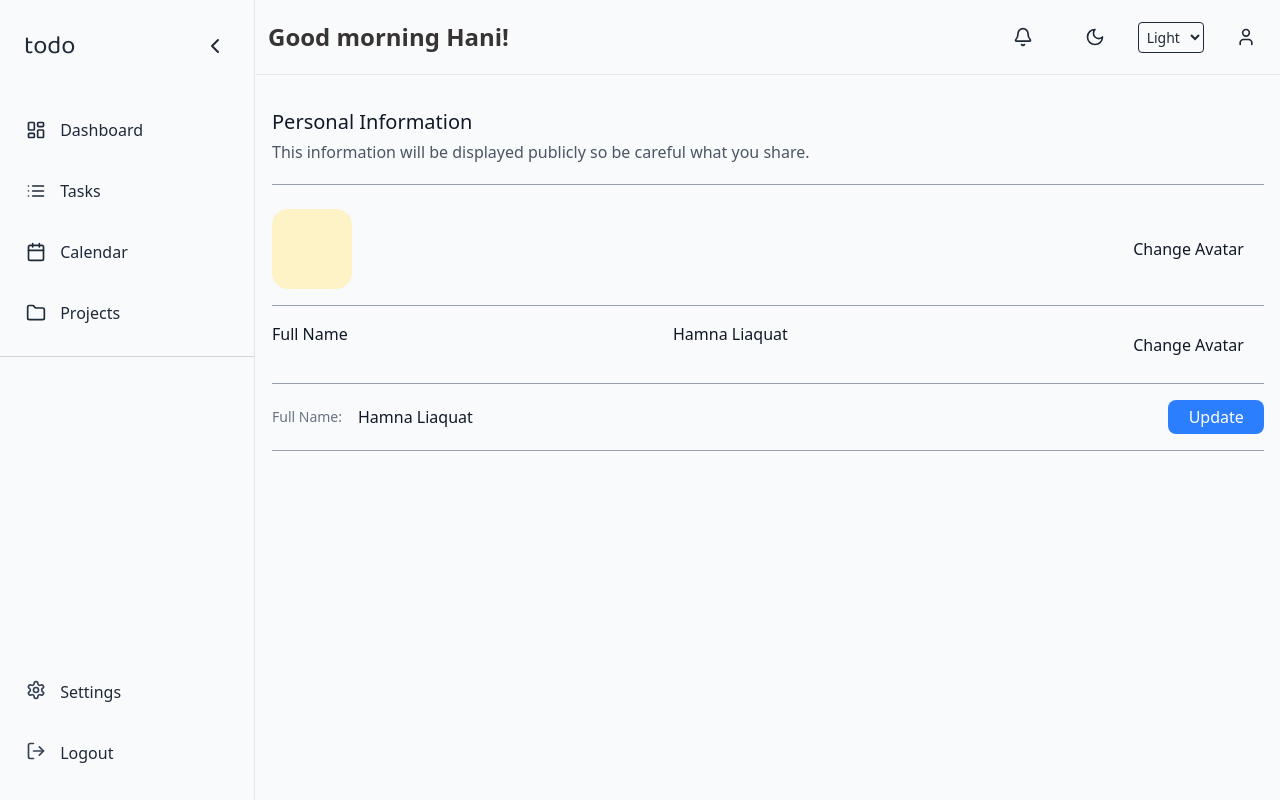
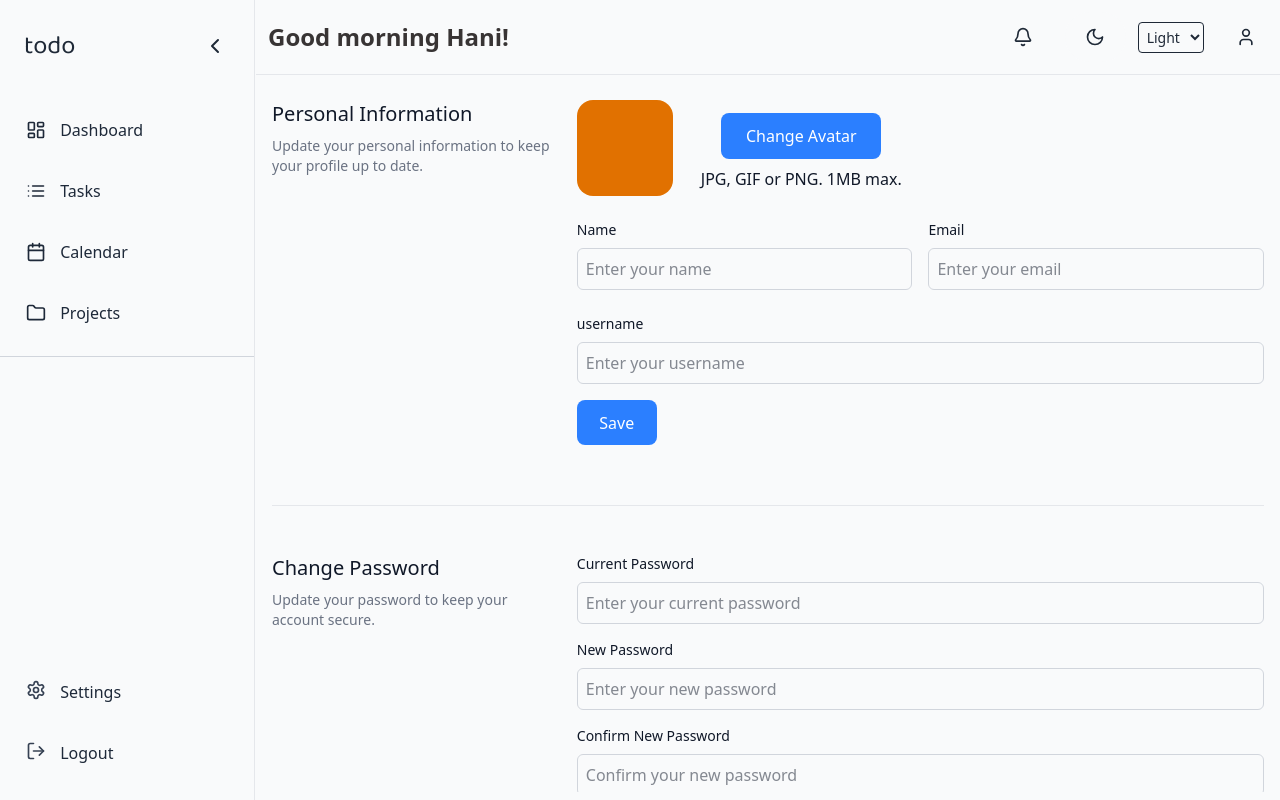
Before and after one commit to humnaliaquat/task-management-app, a React (Vite) app in the folder to-do-app/: page /settings in a window 1280 px wide. Built offline with nearby package versions, Linux system fonts and the light colour scheme.

Commit message:
made few changes in ui

```diff
--- a/to-do-app/src/pages/Settings.jsx
+++ b/to-do-app/src/pages/Settings.jsx
@@ -1,44 +1,149 @@
 import React from "react";
+import { useOutletContext } from "react-router-dom";
 
-export default function Settings({ collapsed }) {
+export default function Settings() {
+  const { collapsed } = useOutletContext();
   return (
     <div
-      className={`absolute top-20 right-0 px-2 py-5 text-gray-900
+      className={`absolute top-18 right-0 px-2 h-[calc(100vh-80px)] overflow-y-auto scroll-smooth py-5    text-gray-900
       ${collapsed ? "w-[calc(100%-72px)]" : "w-[calc(100%-256px)]"}
        overflow-y-auto`}
     >
-      <div className="personal-info flex flex-col m-2">
-        <div className="border-b border-gray-400 mb-2 pb-5">
-          <h1 className="text-left mb-1 font-medium text-xl">
-            Personal Information
-          </h1>
-          <p className="text-left text-gray-600">
-            This information will be displayed publicly so be careful what you
-            share.
+      <div className="grid grid-cols-1 md:grid-cols-10 gap-6 m-2 items-start border-b border-gray-200 pb-15">
+        {/* Header Section */}
+        <div className="md:col-span-3 space-y-2 text-left">
+          <h2 className="text-xl font-medium">Personal Information</h2>
+          <p className="text-sm text-gray-500">
+            Update your personal information to keep your profile up to date.
+          </p>
+        </div>
+        {/* Profile Information Form */}
+        <div className="flex flex-col gap-6 md:col-span-7">
+          <div className="flex items-center gap-7">
+            <div className="bg-amber-600 w-24 h-24 rounded-2xl"></div>
+            <div className="flex flex-col gap-2 items-center">
+              <button className="w-40 bg-blue-500 mt-2 text-white py-2 px-4 rounded hover:bg-blue-600">
+                Change Avatar
+              </button>
+              <p>JPG, GIF or PNG. 1MB max.</p>
+            </div>
+          </div>
+          {/* Name and Email Section */}
+          <div className="grid grid-cols-1 md:grid-cols-2 gap-4">
+            <div className="flex flex-col gap-2">
+              <label htmlFor="name" className="text-sm font-medium text-left">
+                Name
+              </label>
+              <input
+                type="text"
+                id="name"
+                className="border border-gray-300 rounded-md p-2 focus:outline-none focus:ring-2 focus:ring-blue-500"
+                placeholder="Enter your name"
+              />
+            </div>
+            {/* Email Section */}
+            <div className="flex flex-col gap-2">
+              <label htmlFor="email" className="text-sm font-medium text-left">
+                Email
+              </label>
+              <input
+                type="email"
+                id="email"
+                className="border border-gray-300 rounded-md p-2 focus:outline-none focus:ring-2 focus:ring-blue-500"
+                placeholder="Enter your email"
+              />
+            </div>
+          </div>
+          {/* Username Change Section */}
+          <div
+            className="grid grid-cols-1
+          gap-4 "
+          >
+            <div className="flex flex-col gap-2">
+              <label
+                htmlFor="username"
+                className="text-sm font-medium text-left"
+              >
+                username
+              </label>
+              <input
+                type="text"
+                id="username"
+                className="border border-gray-300 rounded-md p-2 focus:outline-none focus:ring-2 focus:ring-blue-500"
+                placeholder="Enter your username"
+              />
+            </div>
+
+            <button className="w-20 bg-blue-500 text-white py-2 px-4 rounded hover:bg-blue-600">
+              Save
+            </button>
+          </div>
+        </div>
+      </div>
+      {/* Password Change Section */}
+
+      <div className="grid grid-cols-1 md:grid-cols-10 gap-6 m-2 items-start border-b border-gray-200 pb-15 pt-10">
+        {/* Section Title */}
+        <div className="md:col-span-3 space-y-2 text-left">
+          <h2 className="text-xl font-medium">Change Password</h2>
+          <p className="text-sm text-gray-500">
+            Update your password to keep your account secure.
           </p>
         </div>
 
-        <div className="flex justify-between border-b border-gray-400 pb-4 pt-4">
-          <div className="w-20 h-20 bg-amber-100 rounded-2xl"></div>
-          <button className="">Change Avatar</button>
-        </div>
-
-        <div className="flex justify-between border-b place-content-center border-gray-400 pb-4 pt-4">
-          <h1>Full Name</h1>
-          <h1>Hamna Liaquat</h1>
-          <button className="">Change Avatar</button>
-        </div>
-
-        <div className="flex justify-between items-center border-b border-gray-400 py-4">
-          {/* Label + Value side by side */}
-          <div className="flex gap-4 items-center">
-            <h1 className="text-sm text-gray-500">Full Name:</h1>
-            <h1 className="text-base font-medium">Hamna Liaquat</h1>
+        {/* Password Change Form */}
+        <div
+          className=" grid grid-cols-1
+          gap-4  md:col-span-7"
+        >
+          <div className="flex flex-col gap-2">
+            <label
+              htmlFor="current-password"
+              className="text-sm font-medium text-left"
+            >
+              Current Password
+            </label>
+            <input
+              type="password"
+              id="current-password"
+              className="border border-gray-300 rounded-md p-2 focus:outline-none focus:ring-2 focus:ring-blue-500"
+              placeholder="Enter your current password"
+            />
+          </div>
+          {/* New Password Section */}
+          <div className="flex flex-col gap-2">
+            <label
+              htmlFor="new-password"
+              className="text-sm font-medium text-left"
+            >
+              New Password
+            </label>
+            <input
+              type="password"
+              id="new-password"
+              className="border border-gray-300 rounded-md p-2 focus:outline-none focus:ring-2 focus:ring-blue-500"
+              placeholder="Enter your new password"
+            />
           </div>
 
-          {/* Update Button */}
-          <button className="update flex items-center justify-center px-4 py-2 bg-blue-500 text-white rounded-md hover:bg-blue-600 transition">
-            Update
+          {/* Confirm New Password Section */}
+          <div className="flex flex-col gap-2">
+            <label
+              htmlFor="confirm-new-password"
+              className="text-sm font-medium text-left"
+            >
+              Confirm New Password
+            </label>
+            <input
+              type="password"
+              id="confirm-new-password"
+              className="border border-gray-300 rounded-md p-2 focus:outline-none focus:ring-2 focus:ring-blue-500"
+              placeholder="Confirm your new password"
+            />
+          </div>
+
+          <button className="w-20 bg-blue-500 text-white py-2 px-4 rounded hover:bg-blue-600">
+            Save
           </button>
         </div>
       </div>
```
